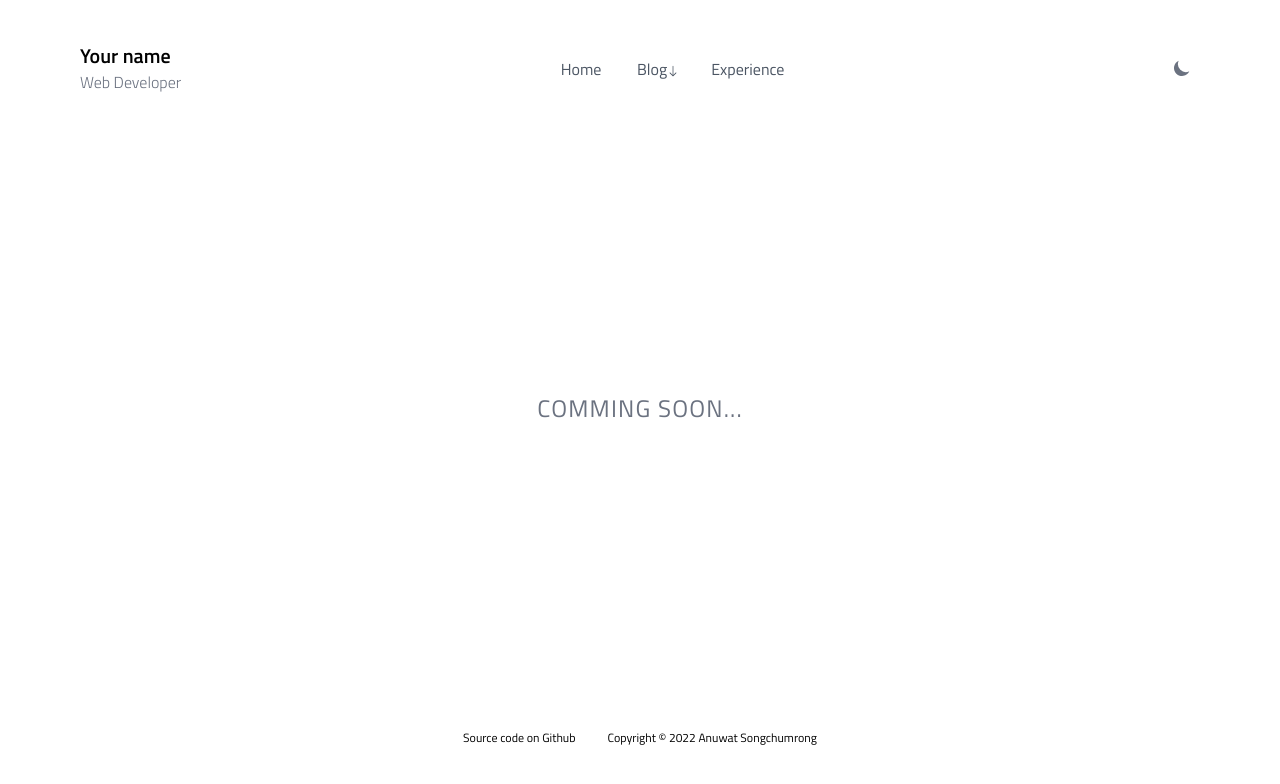
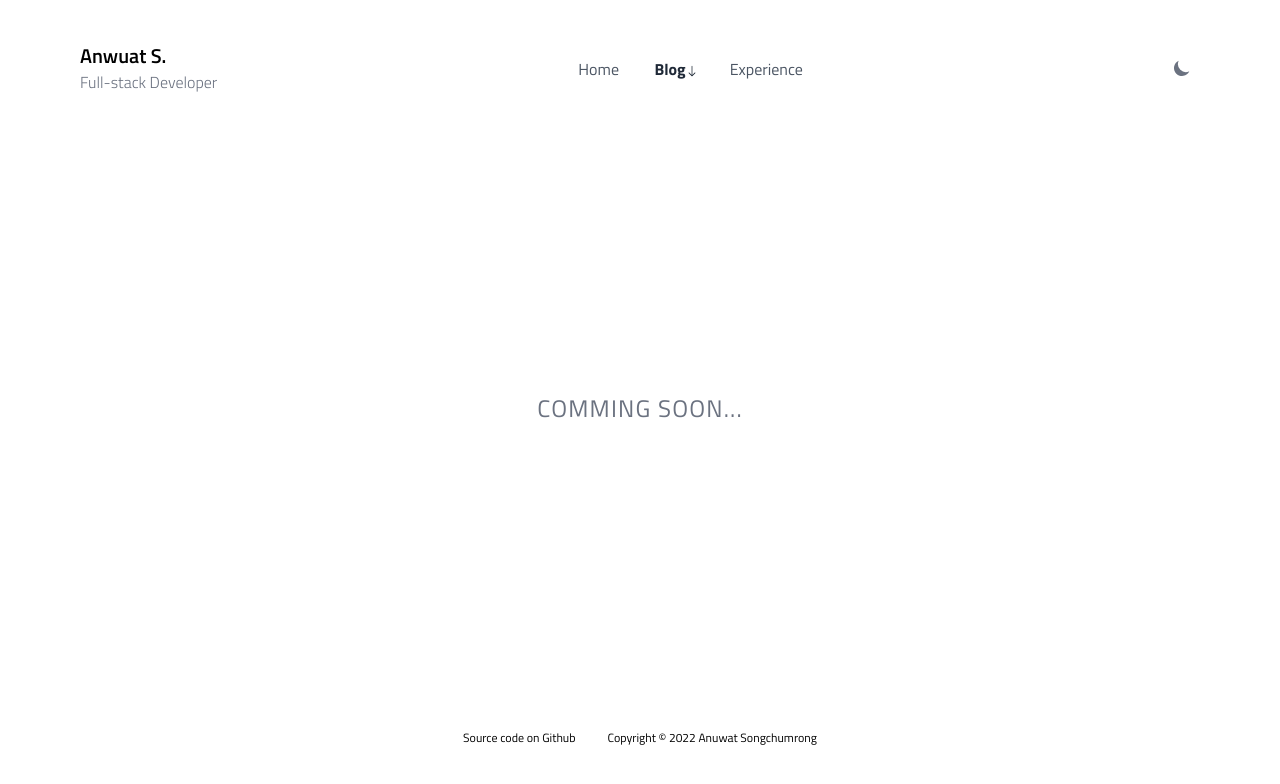
Before and after one commit to save-sut/anuwats.com, a Next.js app: page /blog in a window 1280 px wide. Shown: the top 784 px of the page. Built offline with nearby package versions, Linux system fonts and the light colour scheme.

Commit message:
Fixed navbar

```diff
--- a/components/navbar/index.tsx
+++ b/components/navbar/index.tsx
@@ -19,10 +19,10 @@ export default function Navbar() {
           <Link href="/">
             <a>
               <h1 className="font-semibold text-xl dark:text-gray-100">
-                {process.env.NEXT_PUBLIC_NAME}
+                Anwuat S.
               </h1>
               <p className="text-base font-light text-gray-500 dark:text-gray-300">
-                {process.env.NEXT_PUBLIC_DESIGNATION}
+                Full-stack Developer
               </p>
             </a>
           </Link>
@@ -58,7 +58,7 @@ export default function Navbar() {
           <Link href="/blog">
             <a
               className={`text-base  ${
-                router.asPath === "/projects"
+                router.asPath === "/blog"
                   ? "text-gray-800 font-bold dark:text-gray-200"
                   : "text-gray-600 dark:text-gray-300 font-normal "
               }`}
@@ -136,7 +136,7 @@ export default function Navbar() {
             Home
           </a>
         </Link>
-        <Link href="/blogs">
+        <Link href="/blog">
           <a className={`text-base font-${router.asPath === "/blog" ? "bold" : "normal"} text-gray-600 dark:text-gray-300`}>
             Blog
           </a>
```
